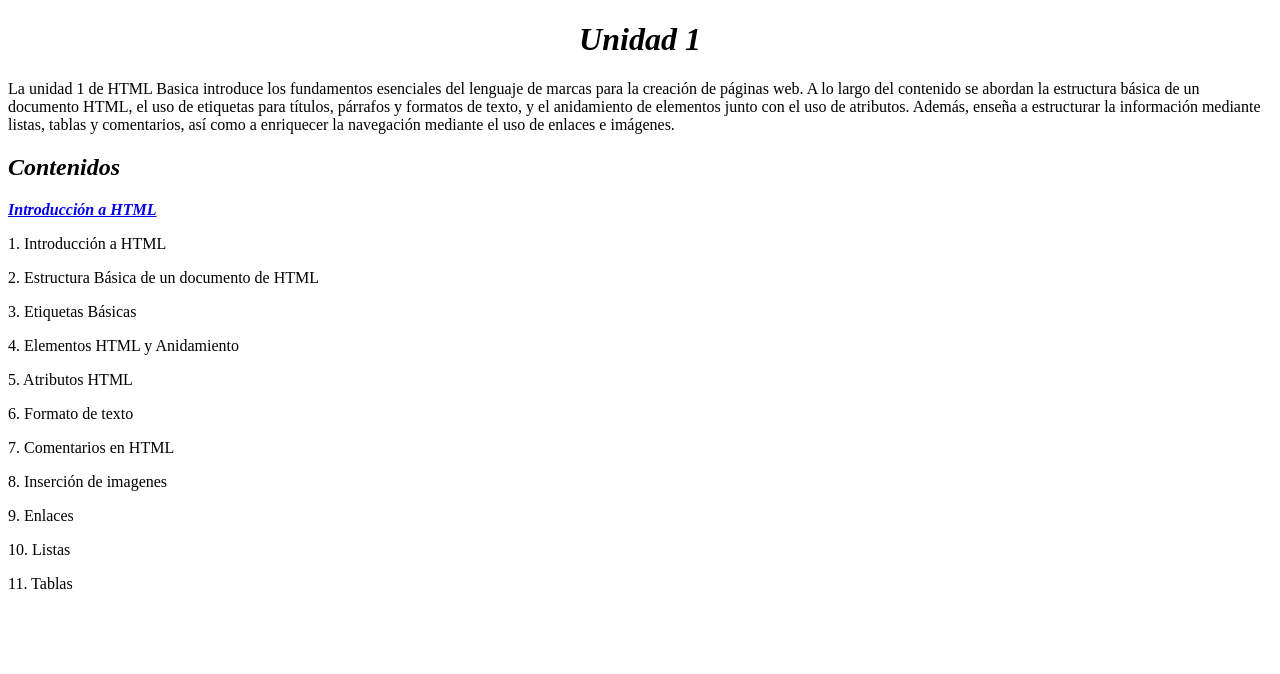
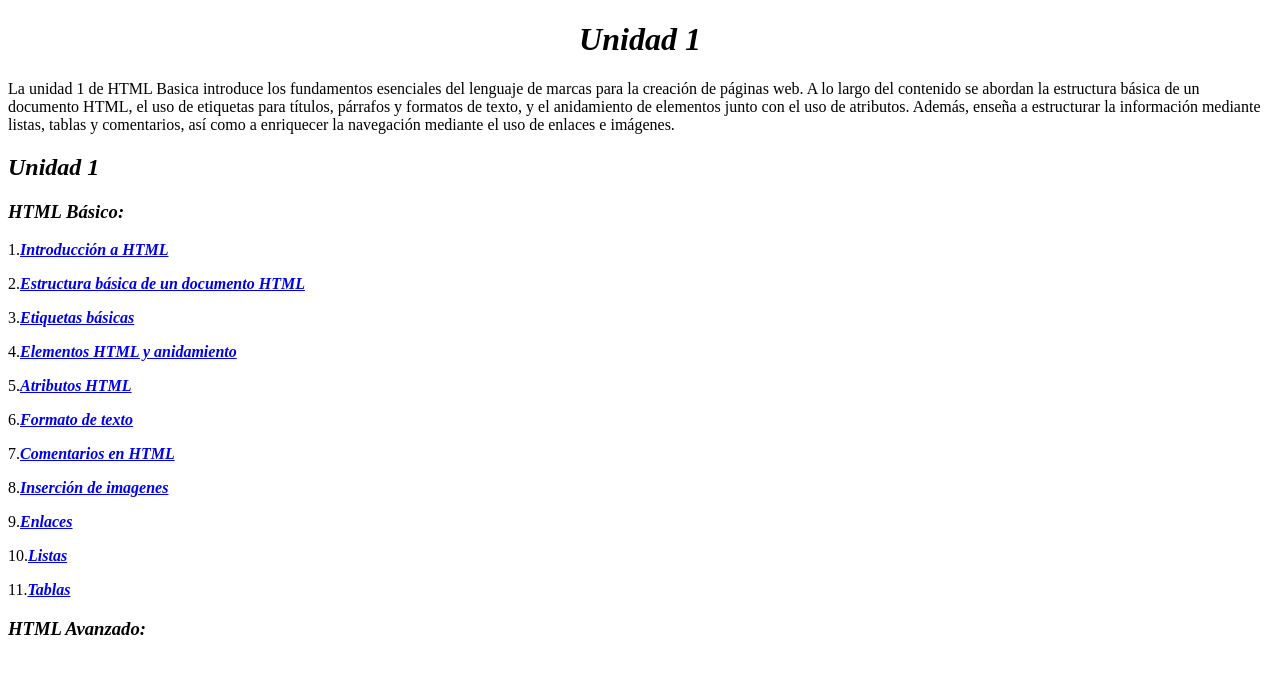
Before and after one commit to RodrigoGGit/TRABAJO-HTML-LdM, a plain HTML site: page Asignaturas/LldM/LldM.html in a window 1280 px wide. Drawn offline with Linux system fonts and the light colour scheme.

Commit message:
feat: Nuevos apartados

```diff
--- a/Asignaturas/LldM/LldM.html
+++ b/Asignaturas/LldM/LldM.html
@@ -9,17 +9,19 @@
 	<h1 style="text-align:center;"><i>Unidad 1</i></h1>
 	<p> La unidad 1 de HTML Basica introduce los fundamentos esenciales del lenguaje de marcas para la creación de páginas web. A lo largo del contenido se abordan la estructura básica de un documento HTML, el uso de etiquetas para títulos, párrafos y formatos de texto, y el anidamiento de elementos junto con el uso de atributos. Además, enseña a estructurar la información mediante listas, tablas y comentarios, así como a enriquecer la navegación mediante el uso de enlaces e imágenes.</p>
 
-	<h2> <i>Contenidos</i></h2>
-	<a href="pages/IntroduccionHtml.html"><i><b>Introducción a HTML</b></i></a>
-	<p>1. Introducción a HTML</p>
-	<p>2. Estructura Básica de un documento de HTML</p>
-	<p>3. Etiquetas Básicas</p>
-	<p>4. Elementos HTML y Anidamiento</p>
-	<p>5. Atributos HTML</p>
-	<p>6. Formato de texto</p>
-	<p>7. Comentarios en HTML</p>
-	<p>8. Inserción de imagenes</p>
-	<p>9. Enlaces</p>
-	<p>10. Listas</p>
-	<p>11. Tablas</p>
+	<h2><i>Unidad 1</i></h2>
+	<h3><i>HTML Básico:</i></h3>
+	<p>1.<a href="pages/IntroduccionHtml.html"><i><b>Introducción a HTML</b></i></a>
+	<p>2.<a href="pages/EstructuraBásicaDeUnDocumentoDeHTML.html"><i><b>Estructura básica de un documento HTML</b></i></a>
+	<p>3.<a href="pages/EtiquetasBásicas.html"><i><b>Etiquetas básicas</b></i></a>
+	<p>4.<a href="pages/ElementosHTMLyAnidamiento.html"><i><b>Elementos HTML y anidamiento</b></i></a>
+	<p>5.<a href="pages/AtributosHTML.html"><i><b>Atributos HTML</b></i></a>
+	<p>6.<a href="pages/FormatoDeTexto.html"><i><b>Formato de texto</b></i></a>
+	<p>7.<a href="pages/ComentariosEnHTML.html"><i><b>Comentarios en HTML</b></i></a>
+	<p>8.<a href="pages/InserciónDeImagenes.html"><i><b>Inserción de imagenes</b></i></a>
+	<p>9.<a href="pages/Enlaces.html"><i><b>Enlaces</b></i></a>
+	<p>10.<a href="pages/Listas.html"><i><b>Listas</b></i></a>
+	<p>11.<a href="pages/Tablas.html"><i><b>Tablas</b></i></a>
+
+	<h3><i>HTML Avanzado:</i></h3>
 </body>
```
Also changed, not shown: Asignaturas/LldM/pages/AtributosHTML.html (added, +8 -0 lines), Asignaturas/LldM/pages/ComentariosEnHTML.html (added, +8 -0 lines), Asignaturas/LldM/pages/ElementosHTMLyAnidamiento.html (added, +8 -0 lines), Asignaturas/LldM/pages/Enlaces.html (added, +8 -0 lines), Asignaturas/LldM/pages/EstructuraBásicaDeUnDocumentoDeHTML.html (added, +8 -0 lines), Asignaturas/LldM/pages/EtiquetasBásicas.html (added, +8 -0 lines), Asignaturas/LldM/pages/FormatoDeTexto.html (added, +8 -0 lines), Asignaturas/LldM/pages/InserciónDeImagenes.html (added, +8 -0 lines), Asignaturas/LldM/pages/IntroduccionHtml.html (+8 -0 lines), Asignaturas/LldM/pages/Listas.html (added, +8 -0 lines), Asignaturas/LldM/pages/Tablas.html (added, +8 -0 lines), index.html (+2 -2 lines).
